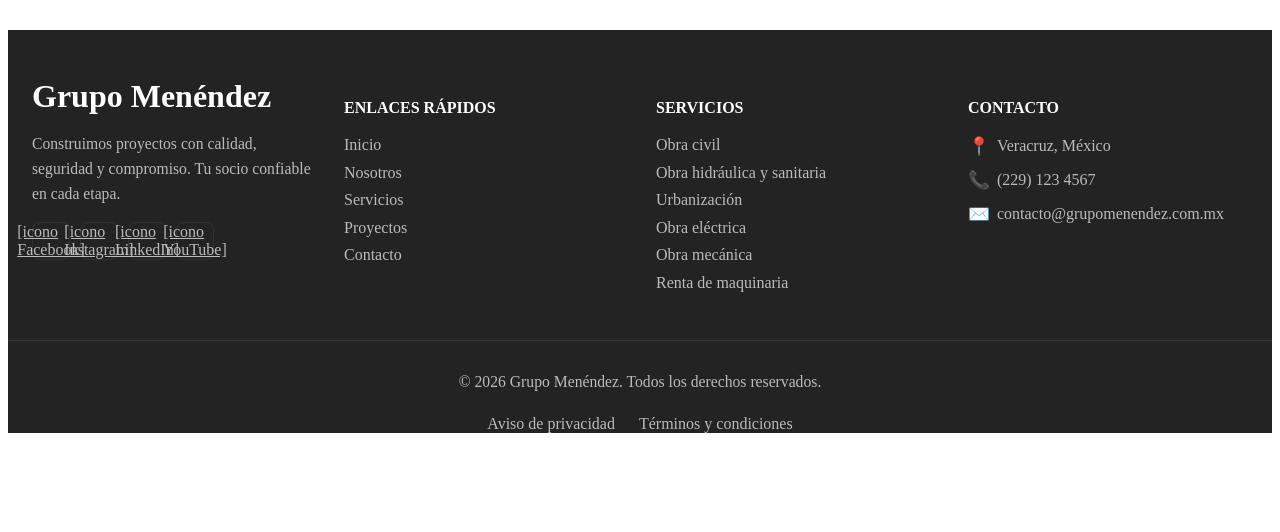
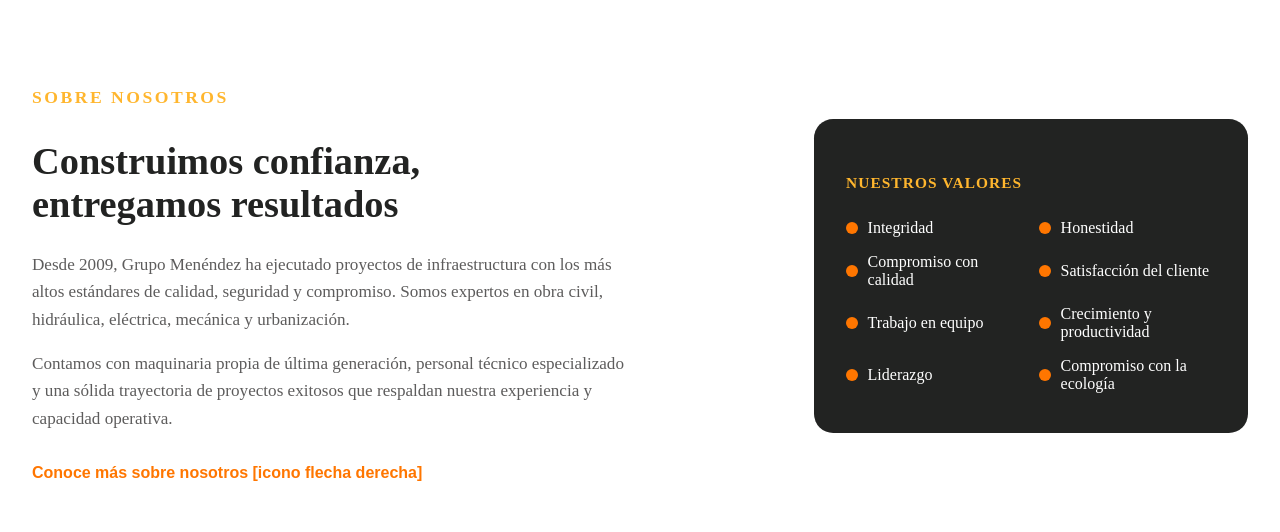
Before and after one commit to FernandoObot/WebGrupoMenendez, an Angular app in the folder GrupoMenendez/: page / in a window 1280 px wide. Shown: the part 885-1417 px from the top of the page. Before the commit the page ends 1326 px from the top, so only its background shows below. Built offline with nearby package versions, Linux system fonts and the light colour scheme.

Commit message:
feat(Inicio): Agregar sección Sobre nosotros

```diff
--- a/GrupoMenendez/src/app/app.html
+++ b/GrupoMenendez/src/app/app.html
@@ -1,3 +1,4 @@
 <app-navbar></app-navbar>
 <app-presentacion></app-presentacion>
+<app-sobre-nosotros></app-sobre-nosotros>
 <app-footer></app-footer>
--- a/GrupoMenendez/src/app/app.ts
+++ b/GrupoMenendez/src/app/app.ts
@@ -3,9 +3,10 @@
 import { Navbar } from './navbar/navbar';
 import { Footer } from './footer/footer';
 import { Presentacion } from './presentacion/presentacion';
+import { SobreNosotros } from './sobre-nosotros/sobre-nosotros';
 
 @Component({
-  imports: [RouterOutlet, Navbar, Footer, Presentacion],
+  imports: [RouterOutlet, Navbar, Footer, Presentacion, SobreNosotros],
   selector: 'app-root',
   styleUrl: './app.css',
   templateUrl: './app.html',
--- /dev/null
+++ b/GrupoMenendez/src/app/sobre-nosotros/sobre-nosotros.html
@@ -0,0 +1,32 @@
+<section style="background:white;padding:4.5rem 0;">
+  <div style="max-width:1280px;margin:0 auto;padding:0 1.5rem;">
+    <div style="display:grid;grid-template-columns:1fr;gap:3rem;align-items:center;">
+      <!-- Layout en 2 columnas en escritorio y 1 columna en móvil -->
+      <div style="display:grid;grid-template-columns:1fr;gap:3rem;align-items:center;">
+        <div style="max-width:600px;grid-column:1;">
+          <p style="font-weight:600;color:#FFB62E;letter-spacing:2.5px;text-transform:uppercase;font-size:1.1rem;margin-bottom:0.8rem;">Sobre nosotros</p>
+          <h2 style="font-size:clamp(2rem,3vw,2.6rem);color:#222322;font-weight:800;line-height:1.13;margin-bottom:1.5rem;">Construimos confianza,<br>entregamos resultados</h2>
+          <p style="color:#5d5c5c;font-size:1.07rem;line-height:1.6;margin-bottom:1.03rem;">Desde 2009, Grupo Menéndez ha ejecutado proyectos de infraestructura con los más altos estándares de calidad, seguridad y compromiso. Somos expertos en obra civil, hidráulica, eléctrica, mecánica y urbanización.</p>
+          <p style="color:#5d5c5c;font-size:1.07rem;line-height:1.6;margin-bottom:2rem;">Contamos con maquinaria propia de última generación, personal técnico especializado y una sólida trayectoria de proyectos exitosos que respaldan nuestra experiencia y capacidad operativa.</p>
+          <button style="display:flex;align-items:center;gap:0.4em;color:#ff7600;border:none;background:none;font-weight:600;font-size:1rem;cursor:pointer;padding:0;">
+            Conoce más sobre nosotros
+            [icono flecha derecha]
+          </button>
+        </div>
+        <div style="background:#222322;border-radius:1.2rem;padding:2.5rem 2rem;grid-column:2;max-width:370px;width:100%;justify-self:end;">
+          <h3 style="color:#FFB62E;font-weight:700;font-size:0.96rem;text-transform:uppercase;letter-spacing:1.1px;margin-bottom:1.7rem;">NUESTROS VALORES</h3>
+          <ul style="list-style:none;padding:0;margin:0;display:grid;grid-template-columns:1fr 1fr;gap:1rem;">
+            <li style="display:flex;align-items:center;gap:0.6em;"><span style="width:0.75em;height:0.75em;display:inline-block;border-radius:50%;background:#ff7600;flex-shrink:0;"></span> <span style="color:white;font-size:1rem;">Integridad</span></li>
+            <li style="display:flex;align-items:center;gap:0.6em;"><span style="width:0.75em;height:0.75em;display:inline-block;border-radius:50%;background:#ff7600;flex-shrink:0;"></span> <span style="color:white;font-size:1rem;">Honestidad</span></li>
+            <li style="display:flex;align-items:center;gap:0.6em;"><span style="width:0.75em;height:0.75em;display:inline-block;border-radius:50%;background:#ff7600;flex-shrink:0;"></span> <span style="color:white;font-size:1rem;">Compromiso con calidad</span></li>
+            <li style="display:flex;align-items:center;gap:0.6em;"><span style="width:0.75em;height:0.75em;display:inline-block;border-radius:50%;background:#ff7600;flex-shrink:0;"></span> <span style="color:white;font-size:1rem;">Satisfacción del cliente</span></li>
+            <li style="display:flex;align-items:center;gap:0.6em;"><span style="width:0.75em;height:0.75em;display:inline-block;border-radius:50%;background:#ff7600;flex-shrink:0;"></span> <span style="color:white;font-size:1rem;">Trabajo en equipo</span></li>
+            <li style="display:flex;align-items:center;gap:0.6em;"><span style="width:0.75em;height:0.75em;display:inline-block;border-radius:50%;background:#ff7600;flex-shrink:0;"></span> <span style="color:white;font-size:1rem;">Crecimiento y productividad</span></li>
+            <li style="display:flex;align-items:center;gap:0.6em;"><span style="width:0.75em;height:0.75em;display:inline-block;border-radius:50%;background:#ff7600;flex-shrink:0;"></span> <span style="color:white;font-size:1rem;">Liderazgo</span></li>
+            <li style="display:flex;align-items:center;gap:0.6em;"><span style="width:0.75em;height:0.75em;display:inline-block;border-radius:50%;background:#ff7600;flex-shrink:0;"></span> <span style="color:white;font-size:1rem;">Compromiso con la ecología</span></li>
+          </ul>
+        </div>
+      </div>
+    </div>
+  </div>
+</section>
```
Also changed, not shown: GrupoMenendez/src/app/sobre-nosotros/sobre-nosotros.ts (added, +9 -0 lines), GrupoMenendez/src/app/sobre-nosotros/sobre-nosotros.css (added), 1 other file (tests, documents, lock files or other folders).
